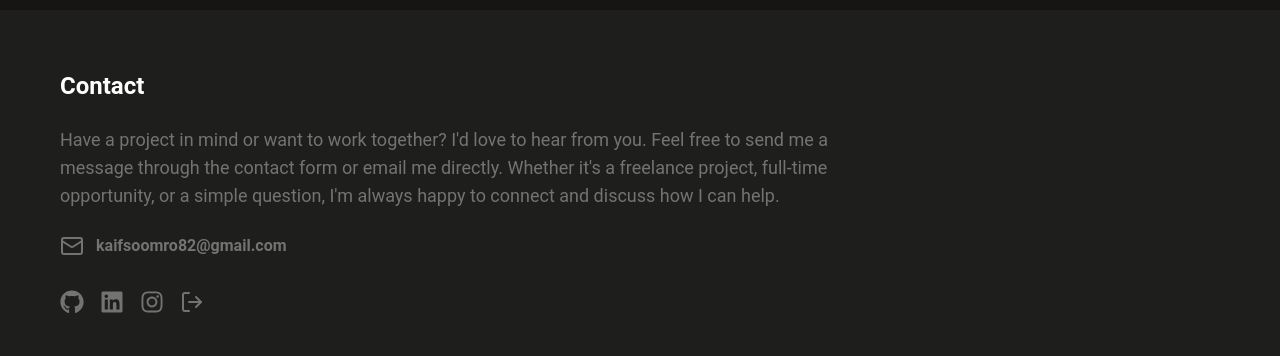
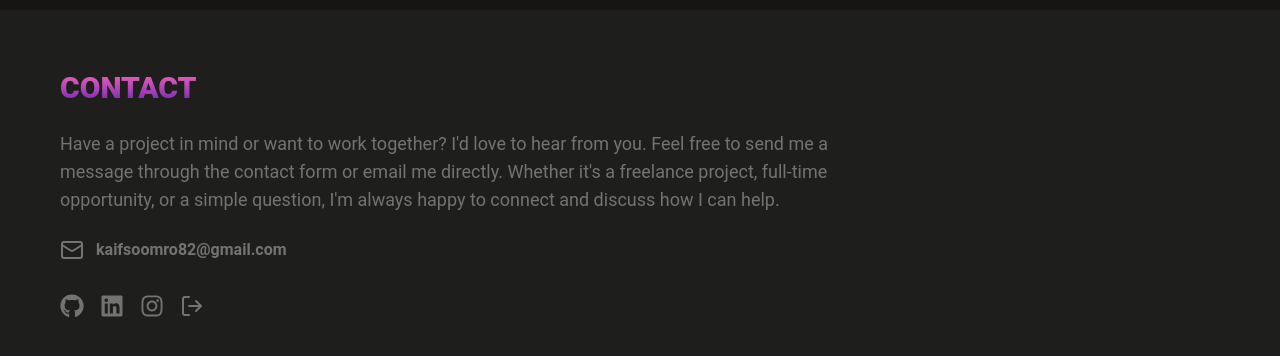
Before and after one commit to KaifSoomro/portfolio_website, a React (Vite) app in the folder frontend/: page / in a window 1280 px wide. Shown: the part 1603-1959 px from the top of the page. Built offline with nearby package versions, Linux system fonts and the light colour scheme; no server answers.

Commit message:
Added Animations, to some elements

```diff
--- a/frontend/src/components/common/OrbitingSkills.jsx
+++ b/frontend/src/components/common/OrbitingSkills.jsx
@@ -10,6 +10,7 @@ import { FaJsSquare } from "react-icons/fa";
 import { RiNextjsFill } from "react-icons/ri";
 import { SiGooglegemini } from "react-icons/si";
 import { Link } from "react-router-dom";
+import { motion } from "framer-motion";
 
 const icons = [
   BiLogoMongodb,
@@ -47,14 +48,20 @@ const links = [
   "",
   "https://www.typescriptlang.org/",
   "https://nextjs.org/",
-  "https://git-scm.com/"
+  "https://git-scm.com/",
 ];
 
-const radius = typeof window !== "undefined" && window.innerWidth < 768 ? 130 : 250;
+const radius =
+  typeof window !== "undefined" && window.innerWidth < 768 ? 130 : 250;
 
 const OrbitingSkills = () => {
   return (
-    <div className="relative w-full md:h-175 h-100 flex items-center justify-center overflow-hidden rounded-3xl">
+    <motion.div
+      initial={{ opacity: 0, scale: 0 }}
+      animate={{ opacity: 1, scale: 1 }}
+      transition={{ duration: 0.7 }}
+      className="relative w-full md:h-175 h-100 flex items-center justify-center overflow-hidden rounded-3xl"
+    >
       <div className="absolute md:w-120 md:h-120 h-60 w-60 bg-purple-500/10 blur-3xl rounded-full" />
       <div className="absolute md:w-92.5 md:h-92.5 w-35 h-35 bg-pink-500/10 blur-3xl rounded-full" />
 
@@ -86,7 +93,7 @@ const OrbitingSkills = () => {
           );
         })}
       </div>
-    </div>
+    </motion.div>
   );
 };
 
--- a/frontend/src/components/home/ContactFooter.jsx
+++ b/frontend/src/components/home/ContactFooter.jsx
@@ -7,53 +7,76 @@ import { motion } from "framer-motion";
 import { useSelector } from "react-redux";
 
 const ContactFooter = () => {
-  const { user } = useSelector(state => state.user);
+  const { user } = useSelector((state) => state.user);
   const socialLinks = [
     {
       link: "https://github.com/KaifSoomro",
-            img: <FaGithub className="text-2xl"/>
+      img: <FaGithub className="text-2xl" />,
     },
     {
       link: "https://www.linkedin.com/in/kaif-soomro-72368b2b8/",
-            img: <FaLinkedin className="text-2xl"/>
+      img: <FaLinkedin className="text-2xl" />,
     },
     {
       link: "https://www.instagram.com/kaif__soomro/",
-            img: <FaInstagram className="text-2xl"/>
+      img: <FaInstagram className="text-2xl" />,
     },
     {
       link: user ? "" : "/login",
-            img: user ? <LogOut /> : <FaUser className="text-2xl"/>
-        }
-    ]
+      img: user ? <LogOut /> : <FaUser className="text-2xl" />,
+    },
+  ];
   return (
     <div className="w-full bg-[#1e1e1d] py-10 px-5 md:p-15 mt-20">
       <Container styles={"flex justify-center flex-col gap-3"}>
+        <motion.h1
+          initial={{ opacity: 0, y: 15 }}
+          whileInView={{ opacity: 1, y: 0 }}
+          transition={{ duration: 0.5, delay: 0.2 }}
+          className="font-extrabold uppercase text-2xl md:text-3xl bg-linear-to-t from-purple-800 to-pink-400 bg-clip-text text-transparent"
+        >
+          Contact
+        </motion.h1>
 
-        <motion.h1 initial={{ opacity: 0, y:15 }} whileInView={{ opacity: 1, y:0 }} transition={{ duration: 0.5, delay: 0.2 }} className="text-2xl text-white font-bold">Contact</motion.h1>
-
-        <motion.p initial={{ opacity: 0, y:15 }} whileInView={{ opacity: 1, y:0 }} transition={{ duration: 0.5, delay: 0.3 }} className="md:w-210 mt-3 text-lg text-neutral-500">
+        <motion.p
+          initial={{ opacity: 0, y: 15 }}
+          whileInView={{ opacity: 1, y: 0 }}
+          transition={{ duration: 0.5, delay: 0.3 }}
+          className="md:w-210 mt-3 text-lg text-neutral-500"
+        >
           Have a project in mind or want to work together? I'd love to hear from
           you. Feel free to send me a message through the contact form or email
           me directly. Whether it's a freelance project, full-time opportunity,
           or a simple question, I'm always happy to connect and discuss how I
           can help.
         </motion.p>
-        <motion.p initial={{ opacity: 0, y:15 }} whileInView={{ opacity: 1, y:0 }} transition={{ duration: 0.5, delay: 0.4 }} className="mt-3 flex items-center gap-3 font-semibold text-neutral-500">
+        <motion.p
+          initial={{ opacity: 0, y: 15 }}
+          whileInView={{ opacity: 1, y: 0 }}
+          transition={{ duration: 0.5, delay: 0.4 }}
+          className="mt-3 flex items-center gap-3 font-semibold text-neutral-500"
+        >
           <span>
             <Mail />
           </span>
           kaifsoomro82@gmail.com
         </motion.p>
 
-        <motion.div initial={{ opacity: 0, y:15 }} whileInView={{ opacity: 1, y:0 }} transition={{ duration: 0.5, delay: 0.5 }} className="mt-5 flex items-center gap-4 text-neutral-500">
-           {
-            socialLinks.map((social, index) => (
-                <Link key={index} to={social.link}>
-                    { social.img }
+        <motion.div
+          initial={{ opacity: 0, y: 15 }}
+          whileInView={{ opacity: 1, y: 0 }}
+          transition={{ duration: 0.5, delay: 0.5 }}
+          className="mt-5 flex items-center gap-4 text-neutral-500"
+        >
+          {socialLinks.map((social, index) => (
+            <Link
+              key={index}
+              to={social.link}
+              className="hover:text-pink-500 duration-200"
+            >
+              {social.img}
             </Link>
-            ))
-           }
+          ))}
         </motion.div>
       </Container>
     </div>
--- a/frontend/src/pages/public/Contact.jsx
+++ b/frontend/src/pages/public/Contact.jsx
@@ -1,8 +1,11 @@
-import React from 'react'
+import React, { useEffect } from 'react'
 import ContactForm from '../../components/contact/ContactForm';
 import ContactFooter from "../../components/home/ContactFooter";
 
 const Contact = () => {
+  useEffect(() => {
+    window.scrollTo(0,0)
+  }, [])
   return (
     <div className='w-full mt-25 md:mt-40 flex flex-col items-center justify-center'>
       <ContactForm />
--- a/frontend/src/pages/public/Home.jsx
+++ b/frontend/src/pages/public/Home.jsx
@@ -1,4 +1,4 @@
-import React from 'react'
+import React, { useEffect } from 'react'
 import Hero from '../../components/home/Hero'
 import Experienced from '../../components/home/Experienced'
 import ProjectsComp from '../../components/home/ProjectsComp'
@@ -6,6 +6,9 @@ import ExperienceComp from '../../components/home/ExperienceComp'
 import ContactFooter from '../../components/home/ContactFooter'
 
 const Home = () => {
+  useEffect(() => {
+    window.scrollTo(0,0)
+  }, [])
   return (
     <>
       <Hero />
--- a/frontend/src/pages/public/Projects.jsx
+++ b/frontend/src/pages/public/Projects.jsx
@@ -7,6 +7,11 @@ import { useDispatch, useSelector } from "react-redux";
 import { setProjects } from "../../features/projectSlice.js";
 
 const Projects = () => {
+
+  useEffect(() => {
+      window.scrollTo(0,0)
+    }, [])
+
   const dispatch = useDispatch();
 
   const { projects } = useSelector((state) => state.project);
--- a/frontend/src/pages/public/SingleProject.jsx
+++ b/frontend/src/pages/public/SingleProject.jsx
@@ -1,5 +1,5 @@
 import { useQuery } from "@tanstack/react-query";
-import React, { useState } from "react";
+import React, { useEffect, useState } from "react";
 import { Link, useNavigate, useParams } from "react-router-dom";
 import Container from "../../components/common/Container";
 import { ArrowLeft, ArrowRight, LinkIcon } from "lucide-react";
@@ -14,6 +14,10 @@ const SingleProject = () => {
   const [project, setProject] = useState(null);
   const [imageIndex, setImageIndex] = useState(0);
   const navigate = useNavigate();
+
+  useEffect(() => {
+    window.scrollTo(0, 0);
+  }, []);
 
   const { data: projects, isLoading } = useQuery({
     queryKey: ["projects"],
--- a/frontend/src/pages/public/Skills.jsx
+++ b/frontend/src/pages/public/Skills.jsx
@@ -1,14 +1,17 @@
-import React from 'react'
-import SkillsComp from '../../components/skills/SkillsComp'
-import ContactFooter from '../../components/home/ContactFooter'
+import React, { useEffect } from "react";
+import SkillsComp from "../../components/skills/SkillsComp";
+import ContactFooter from "../../components/home/ContactFooter";
 
 const Skills = () => {
+  useEffect(() => {
+    window.scrollTo(0, 0);
+  }, []);
   return (
     <div>
-        <SkillsComp />
-        <ContactFooter />
+      <SkillsComp />
+      <ContactFooter />
     </div>
-  )
-}
+  );
+};
 
-export default Skills
+export default Skills;
```
Lines whose indentation alone changed are shown as unchanged.
